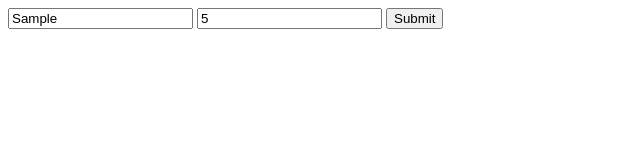
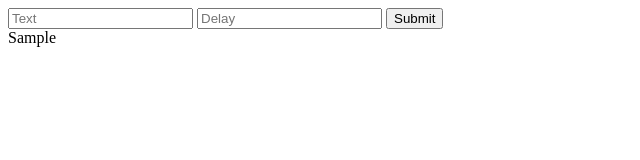
Before and after one commit to acciojob/async-function-timeout-vijay-sankar-pamidimarri, a website: page main.html in a window 1280 px wide. Both pictures are taken after typing "Sample", "5" into the empty fields and a click on the button "Submit". Shown: the whole page, without its empty margins (0-640 px from the left). Drawn offline with Linux system fonts and the light colour scheme.

Commit message:
created a submission

```diff
--- a/main.html
+++ b/main.html
@@ -13,7 +13,7 @@
       <button type="button" id="btn">Submit</button>
     </form>
 
-    <div id="output"></div>
+    <div id="output"><span></span></div>
 
     <script type="text/javascript" src="./script.js"></script>
   </body>
--- a/script.js
+++ b/script.js
@@ -1 +1,16 @@
 //your JS code here. If required.
+let output=document.querySelector("span");
+
+document.querySelector("button").addEventListener("click",async ()=>{
+    let text=document.querySelector("#text").value;
+    let time=document.querySelector("#delay").value;
+    let p=new Promise((resolve,reject)=>{
+    setTimeout(()=>{
+       resolve(text);
+    },Number(time));
+  });
+  let k1=await p;
+  output.textContent=k1;
+  document.querySelector("#text").value="";
+  document.querySelector("#delay").value="";
+})
```
